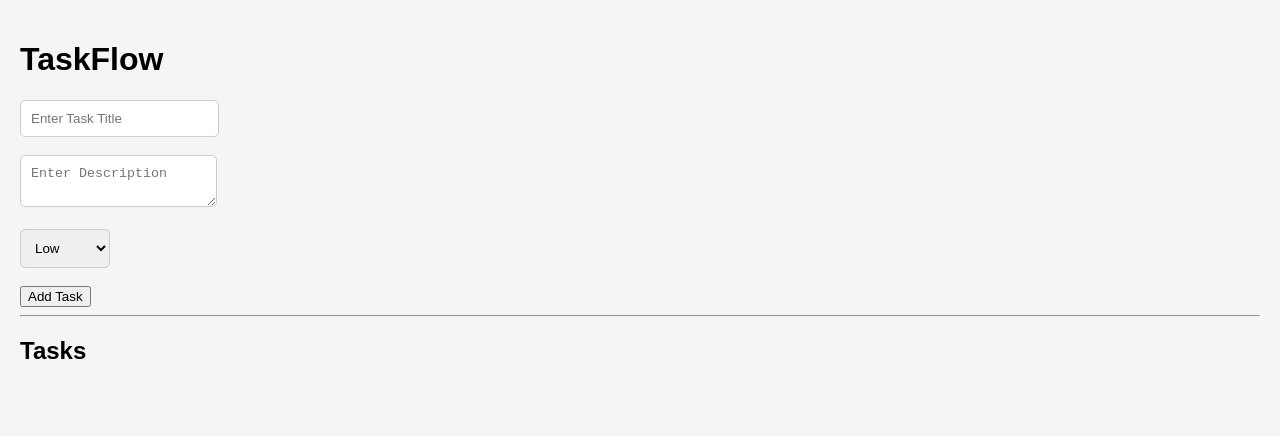
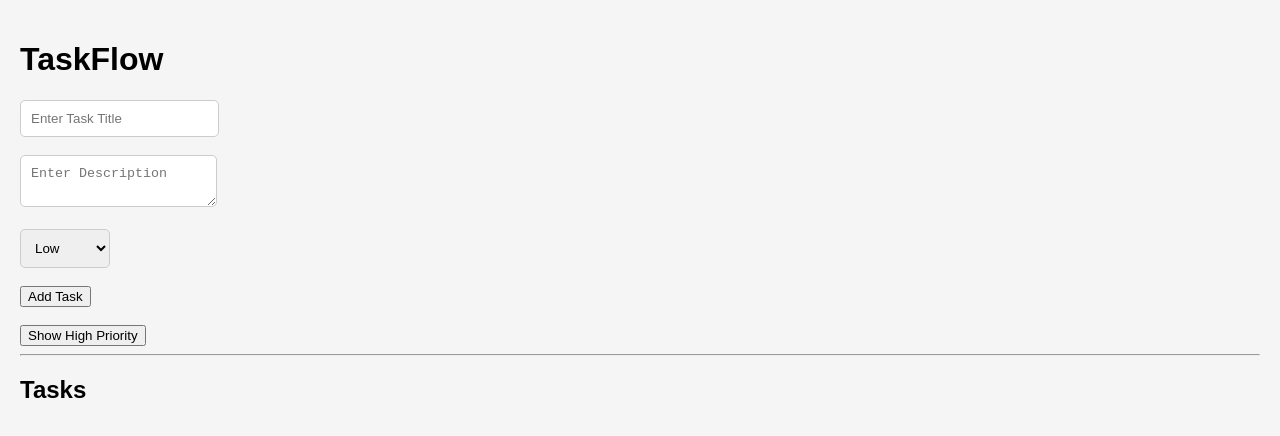
Before and after one commit to Aasiya-parveen/website-project, a React (Vite) app in the folder frontend/: page / in a window 1280 px wide. Shown: the top 436 px of the page. Built offline with nearby package versions, Linux system fonts and the light colour scheme; the HTML template or start-up script is replaced by a standard one.

Commit message:
Implemented high priority task filter

```diff
--- a/frontend/src/App.tsx
+++ b/frontend/src/App.tsx
@@ -7,6 +7,9 @@ function App() {
   const [priority, setPriority] = useState("Low");
 
   const [tasks, setTasks] = useState<any[]>([]);
+
+  const [showHighPriority, setShowHighPriority] =
+    useState(false);
 
   const handleAddTask = (e: any) => {
 
@@ -33,6 +36,12 @@ function App() {
 
     setTasks(updatedTasks);
   };
+
+  const filteredTasks = showHighPriority
+    ? tasks.filter(
+        (task) => task.priority === "High"
+      )
+    : tasks;
 
   return (
     <div style={{ padding: "20px" }}>
@@ -81,12 +90,24 @@ function App() {
 
       </form>
 
+      <br />
+
+      <button
+        onClick={() =>
+          setShowHighPriority(!showHighPriority)
+        }
+      >
+        {showHighPriority
+          ? "Show All Tasks"
+          : "Show High Priority"}
+      </button>
+
       <hr />
 
       <h2>Tasks</h2>
 
       {
-        tasks.map((task, index) => (
+        filteredTasks.map((task, index) => (
 
           <div
             key={index}
```
